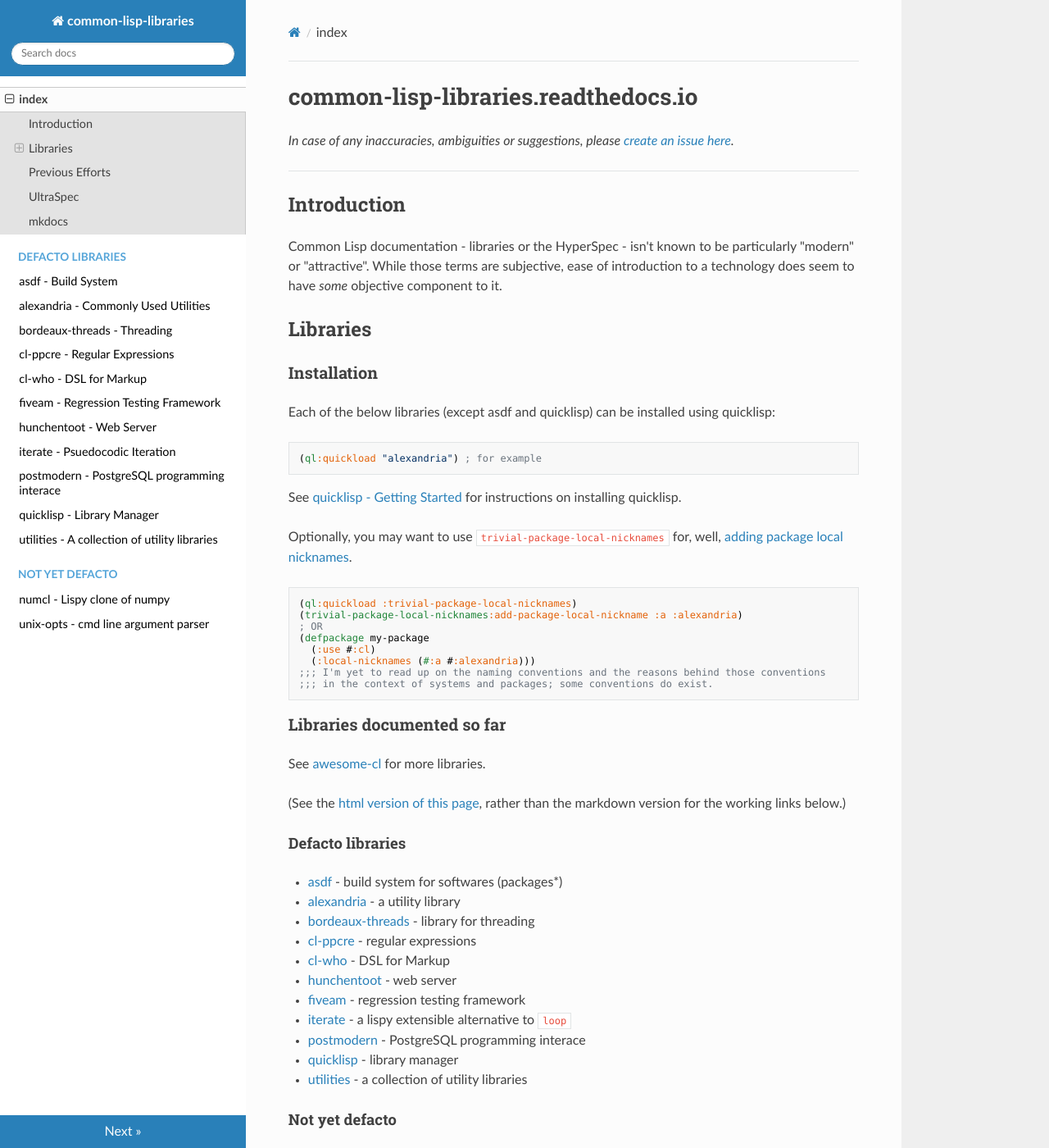
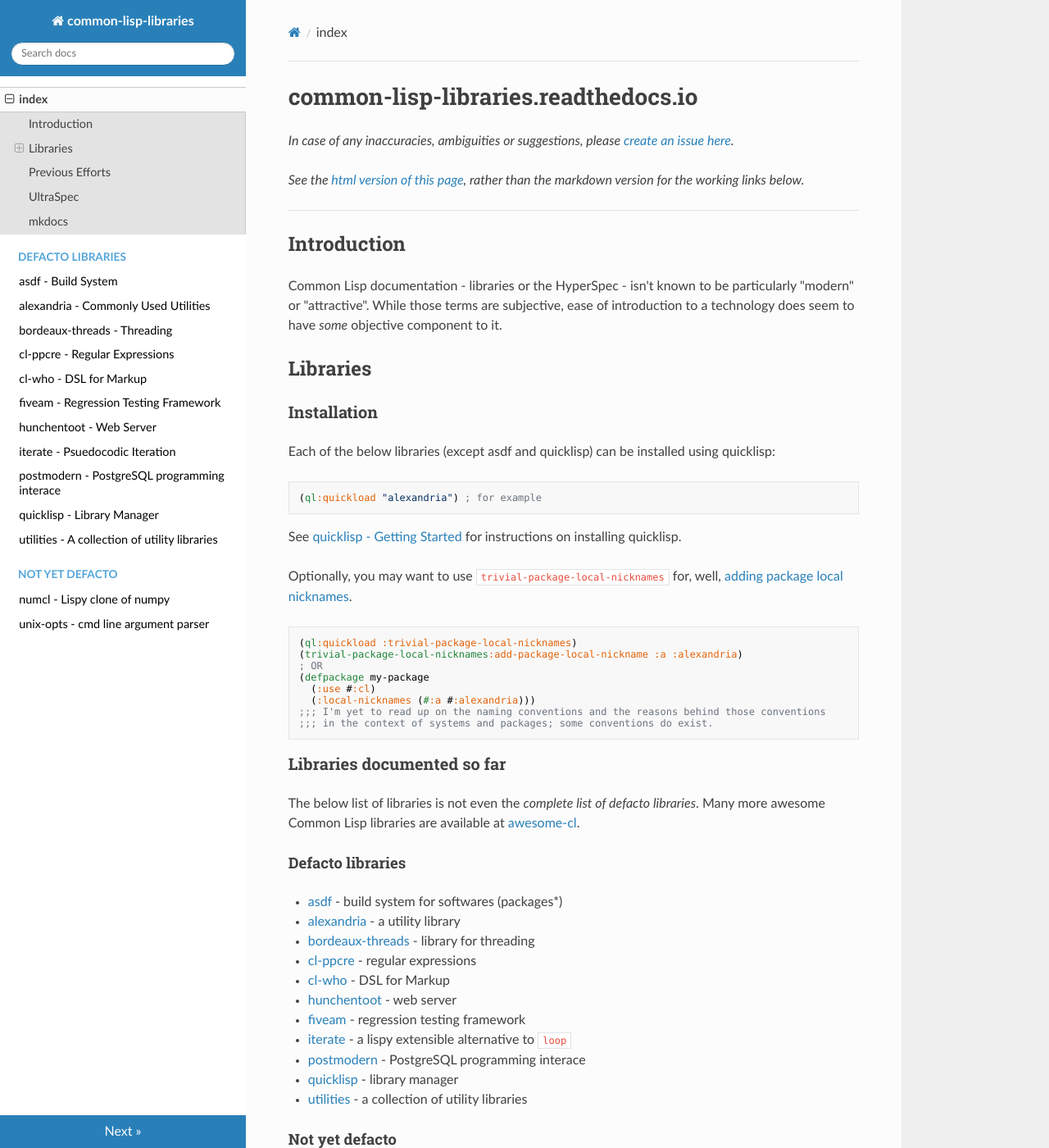
Before and after one commit to cl-library-docs/common-lisp-libraries, an MkDocs documentation site: the page built from docs/index.md, in a window 1280 px wide and 1400 px high. Shown: the whole window at 82% size. Built offline with MkDocs 1.6.1, drawn with Linux system fonts in a browser that asks for light colours; nearby versions of some CDN libraries.

Commit message:
minimal fix for https://github.com/cl-library-docs/common-lisp-libraries/issues/8
Complete fix - working links on both the webpage as well as README
- seems to require some JS work to replace ".md" links with appropriate
ones.
Or, one could maintain a minimal README distinct from the index page.

```diff
--- a/docs/index.md
+++ b/docs/index.md
@@ -2,11 +2,14 @@
 
 *In case of any inaccuracies, ambiguities or suggestions, please [create an issue here](https://github.com/cl-library-docs/common-lisp-libraries/issues).*
 
-***
+*See the [html version of this page](https://common-lisp-libraries.readthedocs.io), rather than the markdown version for the working links below.*
+
+---
 
 ## Introduction
 
 Common Lisp documentation - libraries or the HyperSpec - isn't known to be particularly "modern" or "attractive". While those terms are subjective, ease of introduction to a technology does seem to have *some* objective component to it.
+
 
 ## Libraries
 
@@ -35,9 +38,7 @@
 
 ### Libraries documented so far
 
-See [awesome-cl](https://github.com/CodyReichert/awesome-cl) for more libraries.
-
-(See the [html version of this page](https://common-lisp-libraries.readthedocs.io), rather than the markdown version for the working links below.)
+The below list of libraries is not even the *complete list of defacto libraries*. Many more awesome Common Lisp libraries are available at [awesome-cl](https://github.com/CodyReichert/awesome-cl).
 
 #### Defacto libraries
 
```
